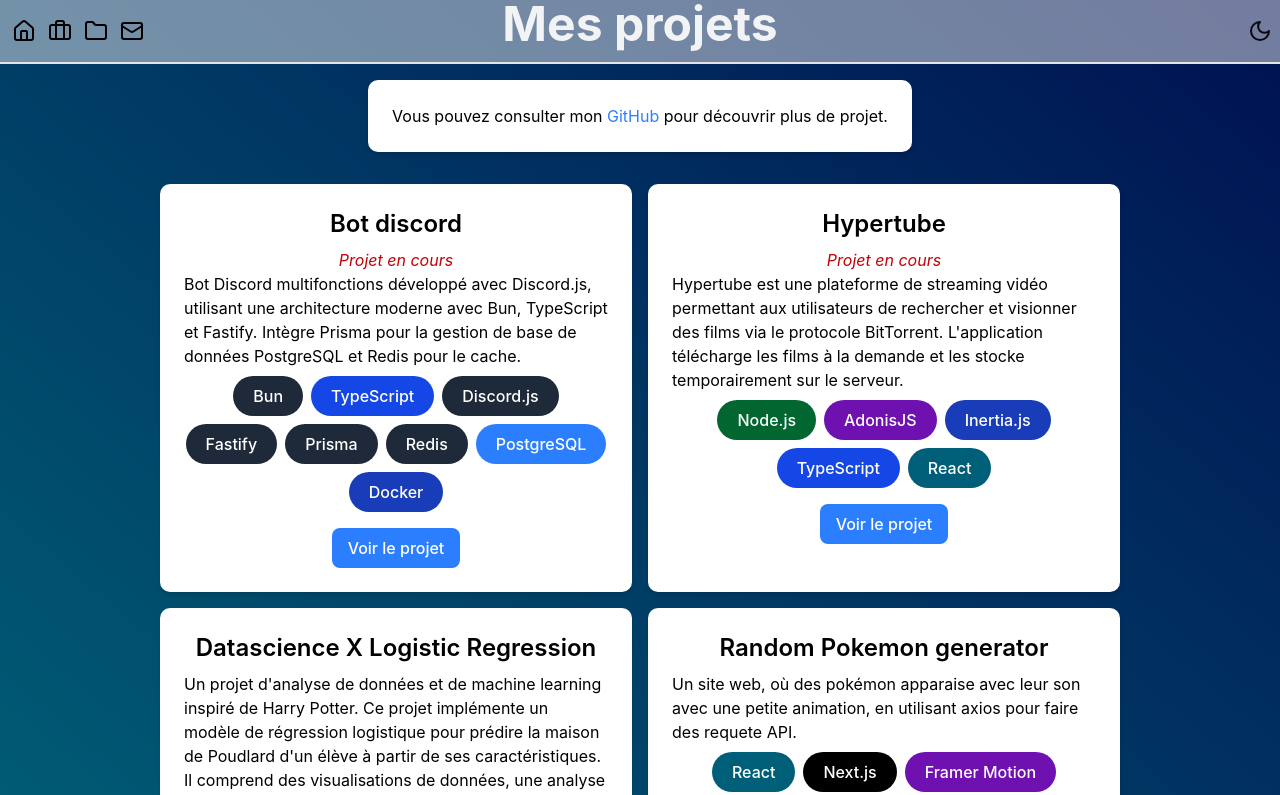
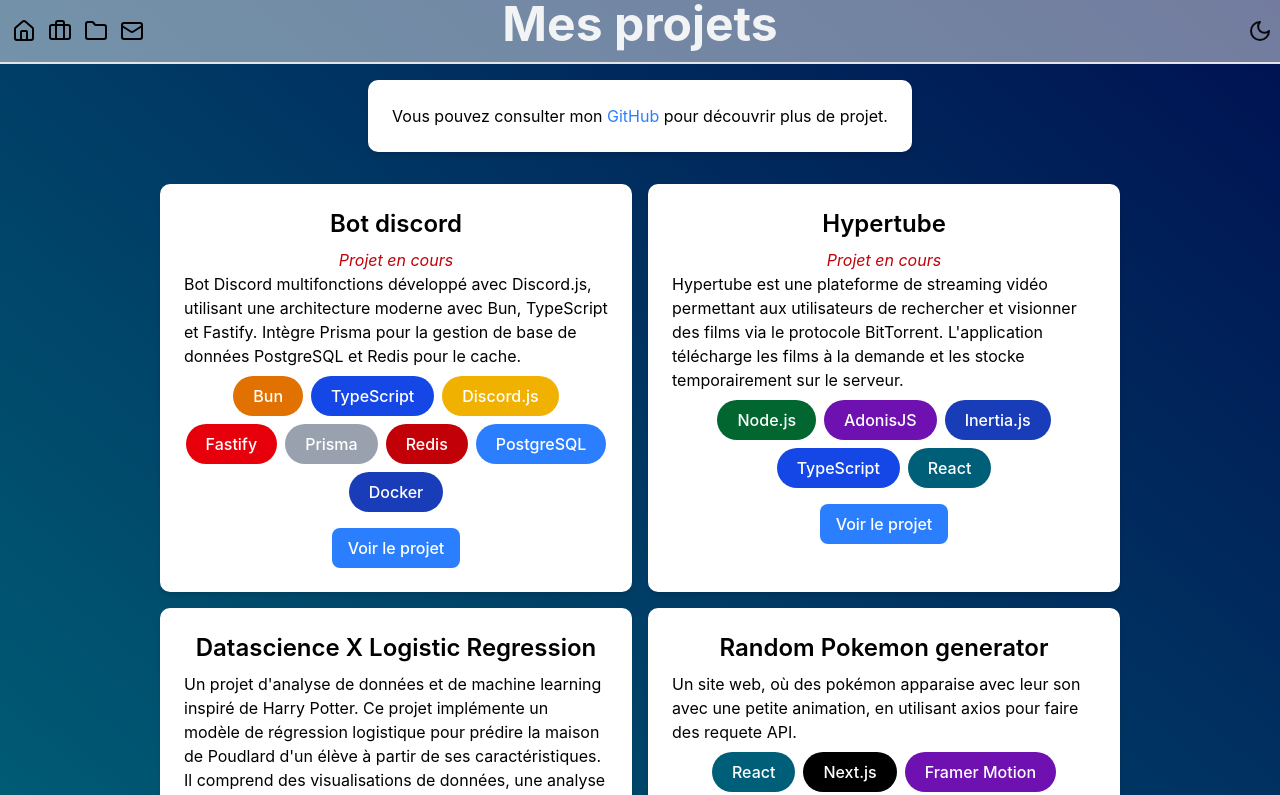
Before and after one commit to obouhlel/portfolio, a Next.js app: page /projets in a window 1280 px wide. Shown: the top 795 px of the page. Built offline with nearby package versions, Linux system fonts and the light colour scheme.

Commit message:
Add CV, add color for stacks

```diff
--- a/src/app/page.tsx
+++ b/src/app/page.tsx
@@ -40,6 +40,12 @@
           <br />
           ou d&apos;un emploi en tant que développeur logiciel ou Full-Stack.
         </div>
+        <a
+          href="/CV.pdf"
+          className="px-8 py-3 rounded-full bg-white dark:bg-gray-600 text-black dark:text-white font-medium text-lg hover:bg-neutral-200 hover:dark:bg-gray-700 transition-colors"
+        >
+          Voir mon CV
+        </a>
       </motion.div>
       <FloatingDock
         items={items}
--- a/src/components/ui/stack.tsx
+++ b/src/components/ui/stack.tsx
@@ -29,6 +29,11 @@
   Docker: "bg-blue-800",
   Nuxt: "bg-green-600",
   CI: "bg-indigo-500",
+  Bun: "bg-amber-600",
+  Fastify: "bg-red-600",
+  Redis: "bg-red-700",
+  Prisma: "bg-gray-400",
+  "Discord.js": "bg-yellow-500",
 };
 
 export default function Stack({ children }: StackProps) {
```
Also changed, not shown: 1 other file (tests, documents, lock files or other folders).
